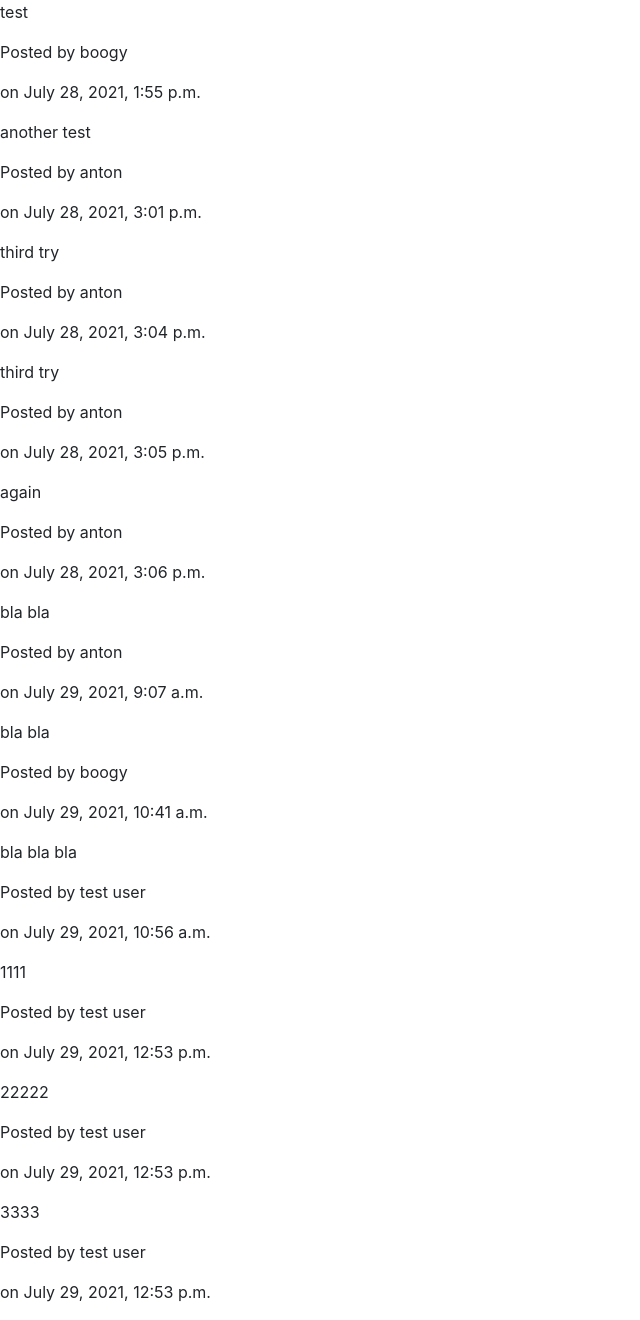
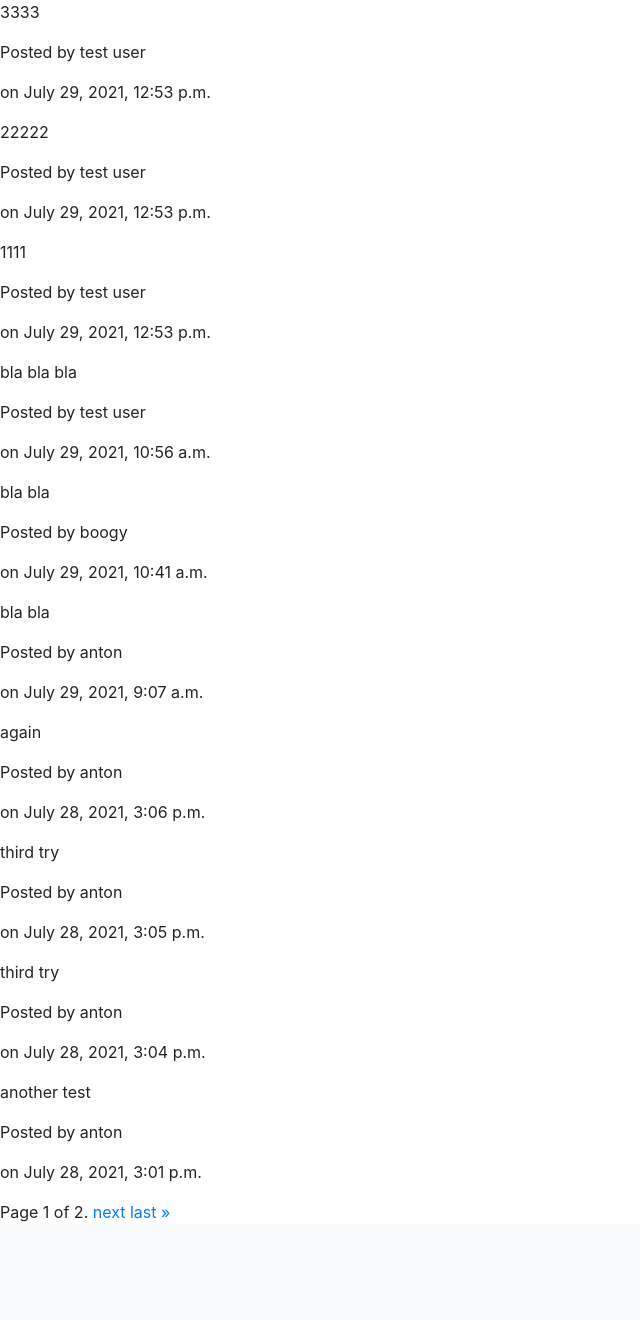
Before and after one commit to b00gyv00gy/web50-projects-2020-x-network, a Django app: page / in a window 1280 px wide. Shown: the part 56-1376 px from the top of the page, without its empty margins (0-640 px from the left). After the commit the page ends 1278 px from the top, so only its background shows below. Run offline with Django 3.2, Linux system fonts and the light colour scheme; data comes from the database, SQL or seed files in the repository; both versions use the stored data as it was after the commit; some libraries are stand-ins or nearby versions.

Commit message:
saving progress

```diff
--- a/network/templates/network/index.html
+++ b/network/templates/network/index.html
@@ -15,10 +15,30 @@
         </form>
     {% endif %}
 
-    {% for post in posts %}
+    {% for post in page_obj %}
         <p>{{post.content}}</p>
         <p>Posted by {{post.author}}</p>
         <p>on {{post.created}}</p>
         <p></p>
     {%endfor%}
+
+    <div class="pagination">
+        <span class="step-links">
+            {% if page_obj.has_previous %}
+                <a href="?page=1">&laquo; first</a>
+                <a href="?page={{ page_obj.previous_page_number }}">previous</a>
+            {% endif %}
+
+            <span class="current">
+                Page {{ page_obj.number }} of {{ page_obj.paginator.num_pages }}.
+            </span>
+
+            {% if page_obj.has_next %}
+                <a href="?page={{ page_obj.next_page_number }}">next</a>
+                <a href="?page={{ page_obj.paginator.num_pages }}">last &raquo;</a>
+            {% endif %}
+        </span>
+    </div>
+
+
 {% endblock %}
--- a/network/views.py
+++ b/network/views.py
@@ -1,9 +1,10 @@
 from django.contrib.auth import authenticate, login, logout
-from django.db import IntegrityError
 from django.http import HttpResponse, HttpResponseRedirect
 from django.shortcuts import render
 from django.urls import reverse
 from django import forms
+from django.contrib.auth.decorators import login_required
+from django.core.paginator import Paginator
 
 from .models import User, Post, Like, Follower
 
@@ -11,8 +12,15 @@ class ContentForm(forms.Form):
     pass
 
 def index(request):
+
+    posts = Post.objects.all().order_by('-created')
+    paginator = Paginator(posts, 10)
+
+    page_number = request.GET.get('page')
+    page_obj = paginator.get_page(page_number)
+
     return render(request, "network/index.html",{
-        "posts": Post.objects.all()
+        "page_obj": page_obj
     })
 
 
@@ -88,15 +96,34 @@ def create_post(request):
         return render(request, "network/index.html")
 
 def profile(request):
+
+    posts = Post.objects.filter(author=request.user).order_by('-created')
+    paginator = Paginator(posts, 10)
+
+    page_number = request.GET.get('page')
+    page_obj = paginator.get_page(page_number)
+
     return render(request, "network/profile.html", {
         "follows": Follower.objects.filter(follows=request.user).count(),
         "followed": Follower.objects.filter(followed=request.user).count(),
-        "posts": Post.objects.filter(author=request.user)
+        "page_obj": page_obj
     })
 
+@login_required
 def following(request):
 
     follows = Follower.objects.filter(follows=request.user)
+    posts = Post.objects.none()
+
+    for user in follows:
+        posts |= Post.objects.filter(author=user.followed)
+
+    posts.order_by('-created') #CHECK, does not work for some reason
+
+    paginator = Paginator(posts, 10)
+    page_number = request.GET.get('page')
+    page_obj = paginator.get_page(page_number)
+
     return render(request, "network/index.html", {
-        "posts": Post.objects.filter(author__in=follows)
+        "page_obj": page_obj
     })
```
Also changed, not shown: network/templates/network/profile.html (+20 -1 lines), db.sqlite3.
